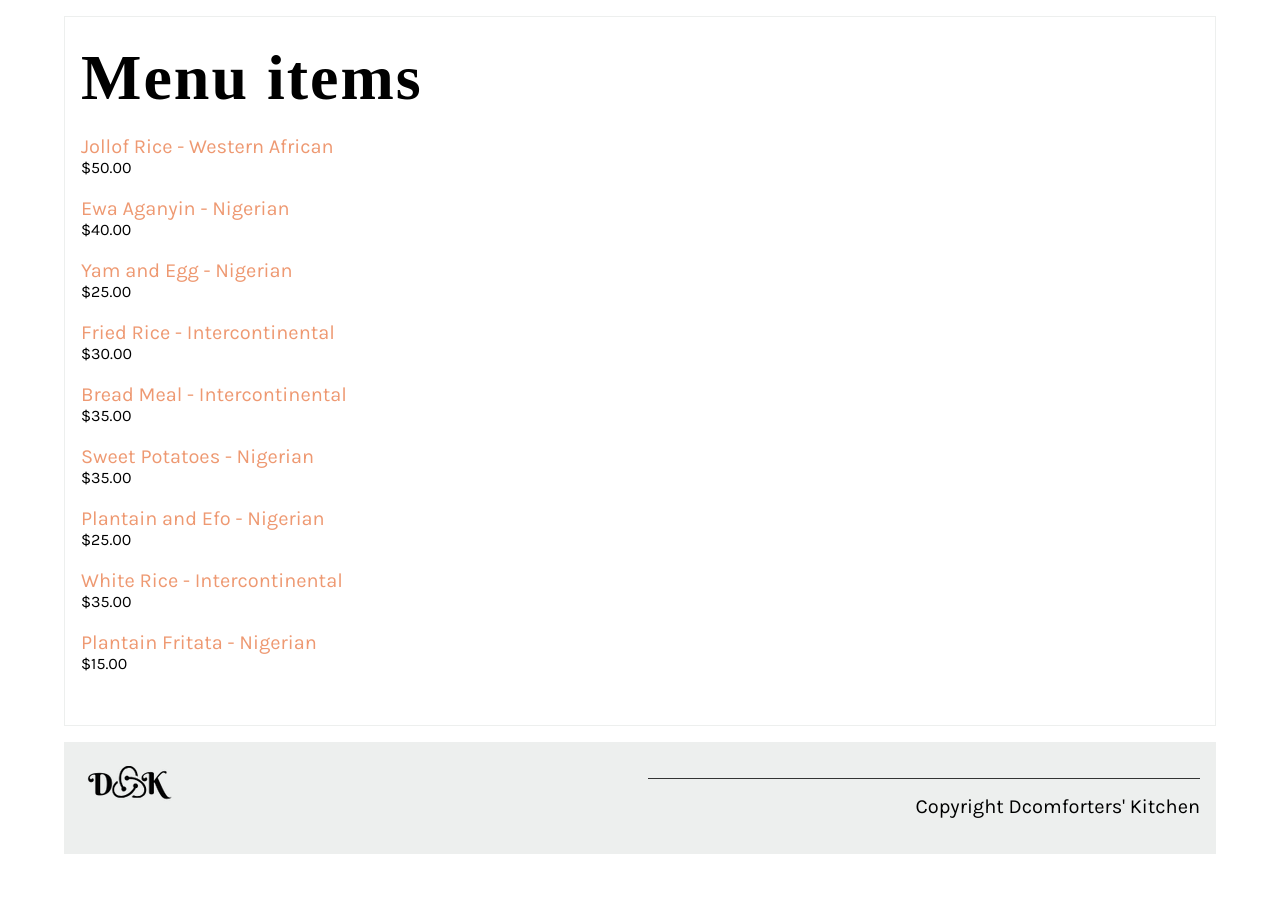
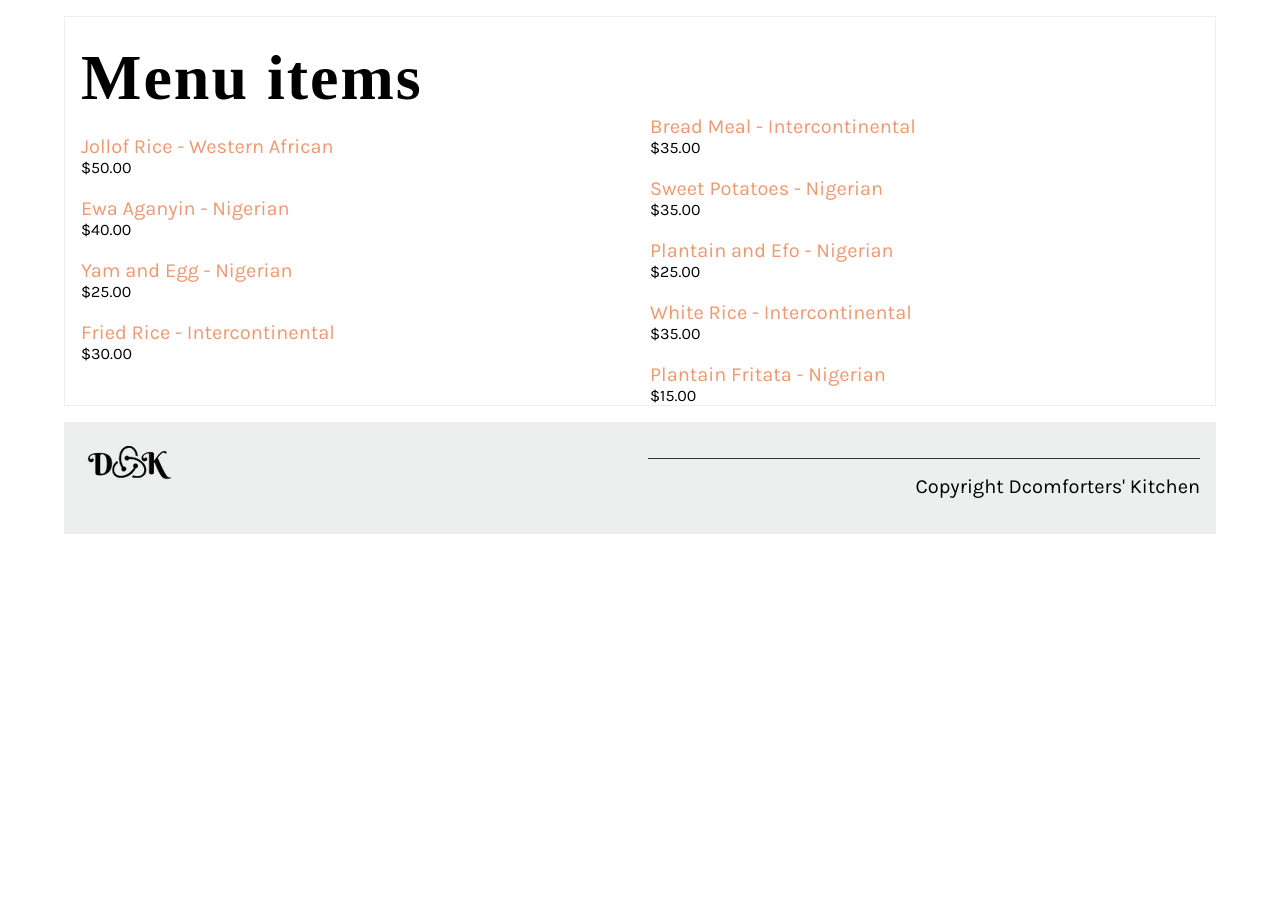
Before and after one commit to Dcomforter/Dcomforters-Kitchen, a Django app: page /kitchen/ in a window 1280 px wide. Shown: the part 308-1210 px from the top of the page. After the commit the page ends 842 px from the top, so only its background shows below. Run offline with Django 4.2, Linux system fonts and the light colour scheme; data comes from the database, SQL or seed files in the repository; some web fonts are replaced.

Commit message:
Updated kitchen.html

```diff
--- a/secondproject/newapp/static/css/style.css
+++ b/secondproject/newapp/static/css/style.css
@@ -230,8 +230,16 @@ footer p {
 
   .column figure {
     padding: 0px 12px;
+  }
 
-  }
+.menu-columns {
+    column-count: 2; /* Adjust the number of columns as needed */
+    column-gap: 20px; /* Adjust the gap between columns as needed */
+}
+
+.menu-columns p {
+    break-inside: avoid; /* Prevent individual menu items from breaking across columns */
+}
 
   .videowrap {
 	position: relative;
--- a/secondproject/newapp/templates/kitchen.html
+++ b/secondproject/newapp/templates/kitchen.html
@@ -5,7 +5,7 @@
     <article>
         <h1>Menu items</h1>
         <!--Begin col-->
-        <div class="column">
+        <div class="menu-columns">
             <!-- Step 1: Create for loop -->
             {% for item in menu %}
             <p>
```
